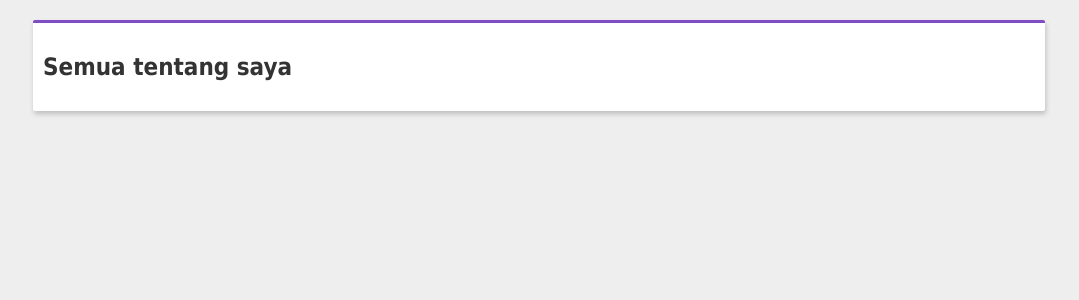
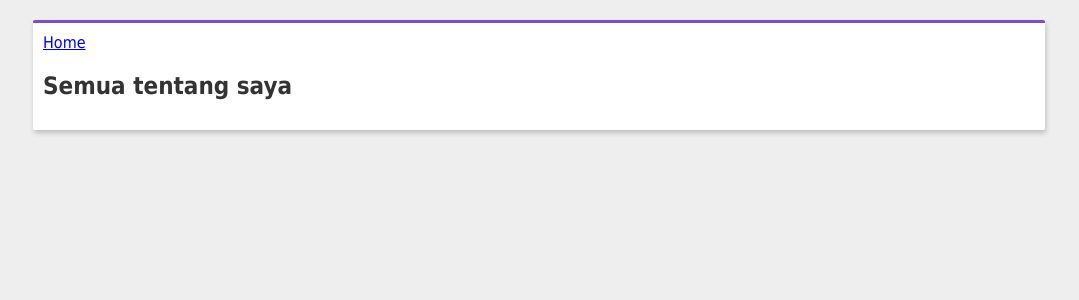
Before and after one commit to budhip/react-simple-todos, a React (Create React App) app in the folder client/: page /about in a window 1280 px wide. Shown: the top 300 px of the page, without its empty margins (101-1180 px from the left). Built offline with nearby package versions, Linux system fonts and the light colour scheme.

Commit message:
route links

```diff
--- a/client/src/About.js
+++ b/client/src/About.js
@@ -1,9 +1,13 @@
 import React, { Component } from 'react';
+import {Link} from 'react-router';
 
 class About extends Component {
   render = () => {
     return(
-      <h2>Semua tentang saya</h2>
+      <div>
+        <Link to={'/'}>Home</Link>
+        <h2>Semua tentang saya</h2>
+      </div>
     );
   }
 }
--- a/client/src/TodoComponent.js
+++ b/client/src/TodoComponent.js
@@ -1,5 +1,5 @@
 import React, { Component } from 'react';
-// import logo from './logo.svg';
+import {Link} from 'react-router';
 import TodoItem from './TodoItem';
 import AddItem from './addItem';
 
@@ -21,6 +21,7 @@ class TodoComponent extends Component {
 
     return (
       <div id="todo-list">
+        <Link to={'/about'}>About</Link>
         <p>Daftar waktu luang...</p>
         <ul>{todos}</ul>
         <AddItem onAdd={this.onAdd} />
```
Also changed, not shown: client/src/logo.svg (deleted).
